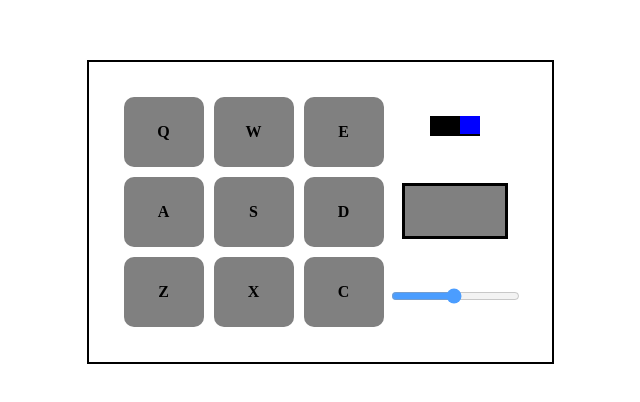
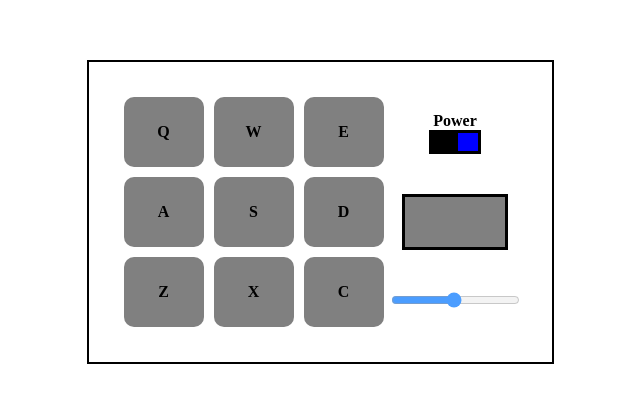
Before and after one commit to Flooorent/drum-machine, a React (Create React App) app: page / in a window 1280 px wide. Shown: the part 196-598 px from the top of the page, without its empty margins (320-960 px from the left). Built offline with nearby package versions, Linux system fonts and the light colour scheme.

Commit message:
add 'Power' text above power on-off button, use correct layout for on-off button

```diff
--- a/src/App.js
+++ b/src/App.js
@@ -126,7 +126,7 @@ class App extends React.Component {
           </div>
 
           <div id="knobs-container">
-            <OnOffButton id="power" onClick={this.handlePowerClick}/>
+            <OnOffButton id="power" label="Power" onClick={this.handlePowerClick}/>
             <div id="display">
               <p>{this.state.display}</p>
             </div>
--- a/src/OnOffButton.css
+++ b/src/OnOffButton.css
@@ -1,9 +1,15 @@
+.on-off-container {
+    display: flex;
+    flex-direction: column;
+    justify-content: center;
+    font-weight: bold;
+    text-align: center;
+}
+
 .on-off {
     display: flex;
     justify-content: space-between;
     background-color: black;
-    width: 50px;
-    height: 20px;
 }
 
 .blue {
@@ -13,4 +19,5 @@
 .button {
     width: 20px;
     height: 18px;
+    margin: 3px;
 }
--- a/src/OnOffButton.js
+++ b/src/OnOffButton.js
@@ -25,9 +25,12 @@ class OnOffButton extends React.Component {
         const rightColor = this.state.on ? 'blue' : ''
 
         return (
-            <div className="on-off" onClick={this.switchButton}>
-                <div className={`button ${leftColor}`}></div>
-                <div className={`button ${rightColor}`}></div>
+            <div className="on-off-container">
+                <div>Power</div>
+                <div className="on-off" onClick={this.switchButton}>
+                    <div className={`button ${leftColor}`}></div>
+                    <div className={`button ${rightColor}`}></div>
+                </div>
             </div>
         )
     }
```
